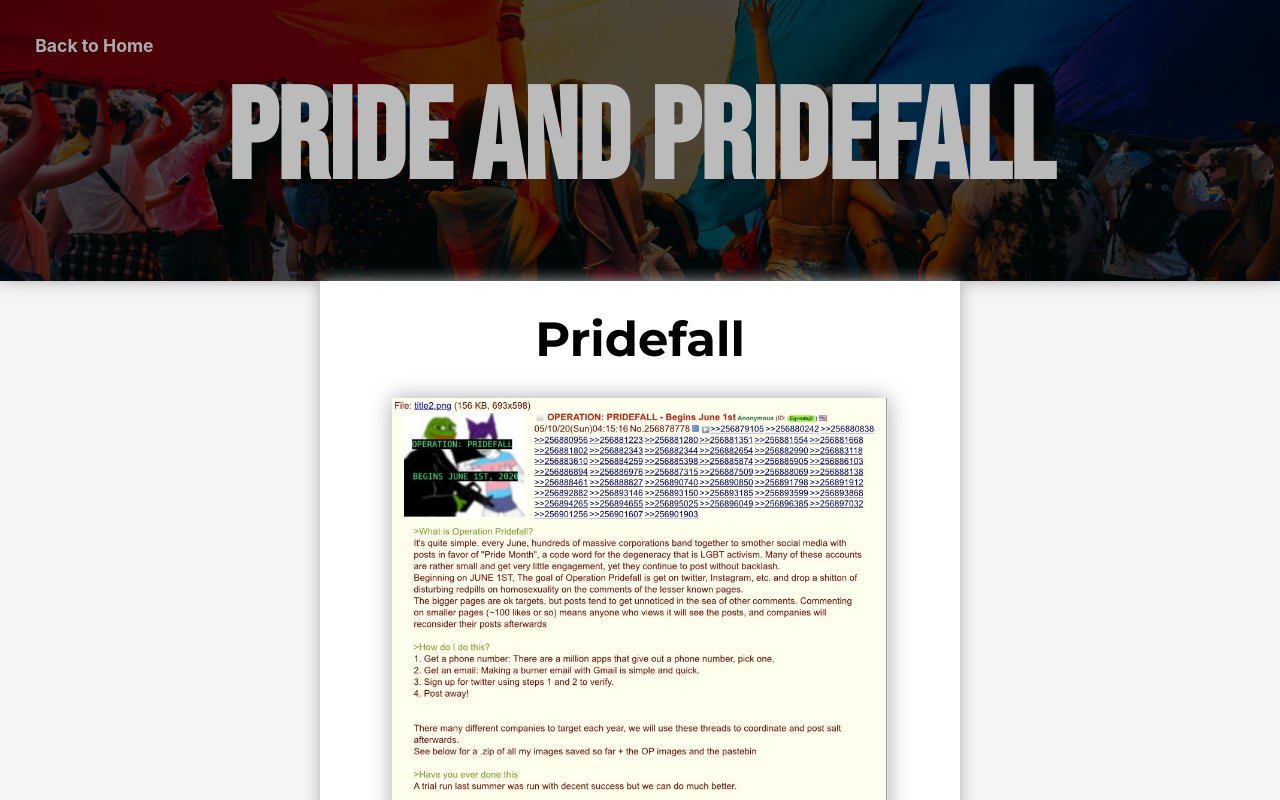
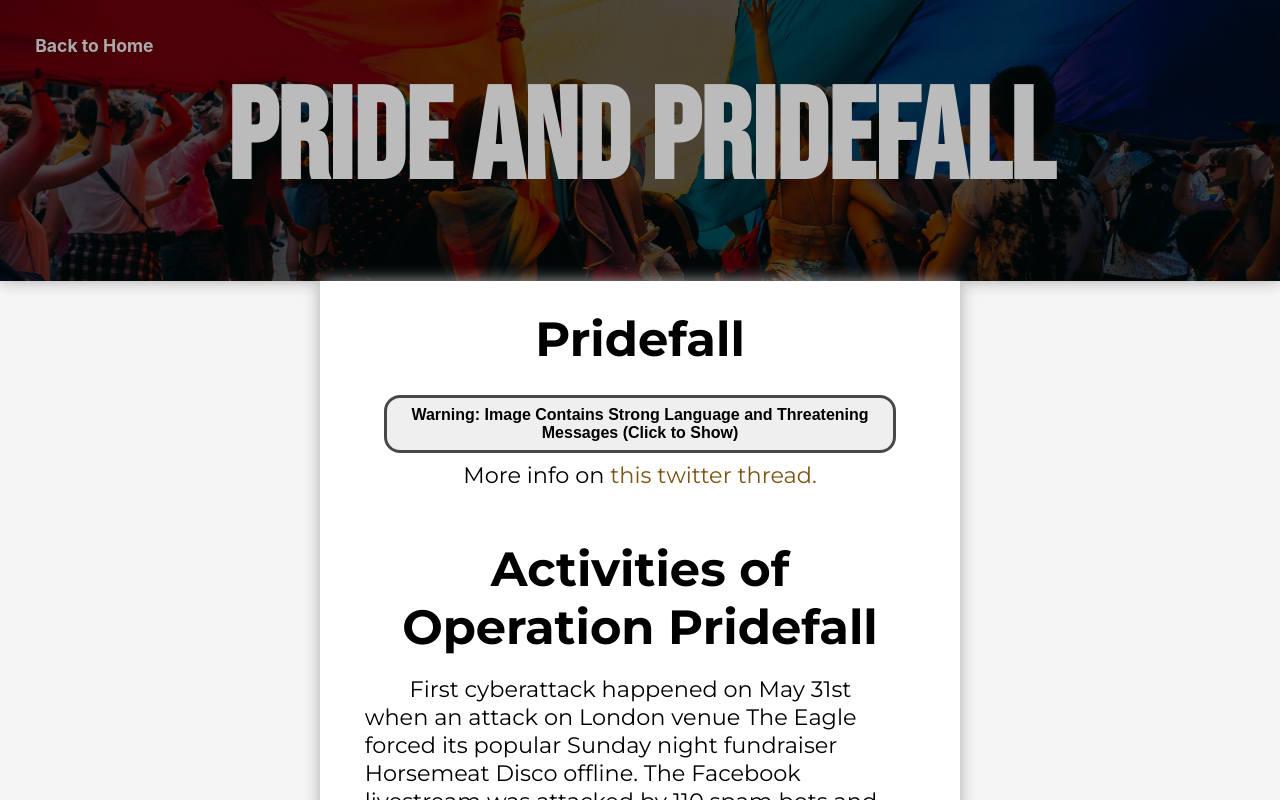
Before and after one commit to MichaelZhao21/advocacy, a React (Create React App) app: page /pride in a window 1280 px wide. Shown: the top 800 px of the page. Built offline with nearby package versions, Linux system fonts and the light colour scheme.

Commit message:
Added pride spoiler

```diff
--- a/src/files/text.json
+++ b/src/files/text.json
@@ -19,7 +19,8 @@
     ],
     "pride": [
         "First cyberattack happened on May 31st when an attack on London venue The Eagle forced its popular Sunday night fundraiser Horsemeat Disco offline. The Facebook livestream was attacked by 110 spam bots and forced it to shut down.",
-        "Alastair Jamieson@alastairjam. “Police Warn of Homophobic 4chan Cyber Attack on LGBT+ Pride Month Celebrations.” The Independent, Independent Digital News and Media, 3 June 2020, www.independent.co.uk/news/uk/crime/pride-month-4chan-cyber-attack-homophobia-lgbt-a9547456.html."
+        "Alastair Jamieson@alastairjam. “Police Warn of Homophobic 4chan Cyber Attack on LGBT+ Pride Month Celebrations.” The Independent, Independent Digital News and Media, 3 June 2020, www.independent.co.uk/news/uk/crime/pride-month-4chan-cyber-attack-homophobia-lgbt-a9547456.html.",
+        "Samantha✡️ . “Here's Some More Information about What They Plan on Doing and Just How Horrible They Are, from Their Own Discord Servers and Forums. #OperationPridefall Pic.twitter.com/DHP31i3Qnx.” Twitter, Twitter, 25 May 2020, twitter.com/koshersemite/status/1264996122067644416?ref_src=twsrc%5Etfw%7Ctwcamp%5Etweetembed%7Ctwterm% 5E1264996122067644416&amp;ref_url=https%3A%2F%2Fwww.pinknews.co.uk%2F2020%2F05%2F26%2F4chan-alt-right-operation-pridefall-pride-month-cyber-attack-starbucks-amazon-homophobia%2F."
     ],
     "george": [
         "Cbs. “Good Question: What's The Difference Between First, Second and Third Degree Murder?” WCCO | CBS Minnesota, WCCO | CBS Minnesota, 13 Apr. 2015, minnesota.cbslocal.com/2015/04/13/good-question-whats-the-difference-between-first-second-and-third-degree-murder/.",
--- a/src/pages/Pride.js
+++ b/src/pages/Pride.js
@@ -7,6 +7,27 @@ import pridefall from '../files/pridefall-4chan-post.jpg';
 import text from '../files/text.json';
 
 class Pride extends React.Component {
+    constructor(props) {
+        super(props);
+        this.state = {
+            hidden: (
+                <button className="section-button content-warning" onClick={this.showContent}>
+                    Warning: Image Contains Strong Language and Threatening Messages (Click to Show)
+                </button>
+            )
+        }
+    }
+
+    showContent = () => {
+        this.setState({hidden: (
+            <div>
+                <a href={pridefall}>
+                    <img className="doc-img drop-img pride-img" src={pridefall} alt="Operation Pridefall post on 4chan"></img>
+                </a>
+            </div>
+        )});
+    }
+
     render() {
         return (
             <div>
@@ -15,17 +36,15 @@ class Pride extends React.Component {
                 </div>
                 <div className="container">
                     <h2>Pridefall</h2>
-                    <p>
-                        <a href={pridefall}>
-                            <img className="doc-img drop-img pride-img" src={pridefall}></img>
-                        </a>
-                    </p>
+                    {this.state.hidden}
+                    <p className="mid">More info on <a className="inline-link" href="https://twitter.com/koshersemite/status/1264996122067644416?ref_src=twsrc%5Etfw%7Ctwcamp%5Etweetembed%7Ctwterm%5E1264996122067644416&ref_url=https%3A%2F%2Fwww.pinknews.co.uk%2F2020%2F05%2F26%2F4chan-alt-right-operation-pridefall-pride-month-cyber-attack-starbucks-amazon-homophobia%2F">this twitter thread.</a></p>
 
                     <h2>Activities of Operation Pridefall</h2>
                     <p className="p">{text.pride[0]}</p>
 
                     <h2>Sources for this section</h2>
                     <p className="citation">{text.pride[1]}</p>
+                    <p className="citation">{text.pride[2]}</p>
                     <div className="spacer"></div>
                     <Footer credit="Mercedes Mehling on Unsplash" link="https://unsplash.com/photos/7J7x8HLXQKA"></Footer>
                 </div>
--- a/src/pages/style.css
+++ b/src/pages/style.css
@@ -168,6 +168,15 @@ ul {
     font-size: 1em;
 }
 
+.content-warning {
+    font-size: 1em !important;
+    border-radius: 1em;
+    cursor: pointer;
+    border: 0.2em solid #484848 !important;
+    padding: 0.5em !important;
+    font-weight: 700 !important;
+}
+
 .section-button {
     text-decoration: none;
     background-color: none;
```
